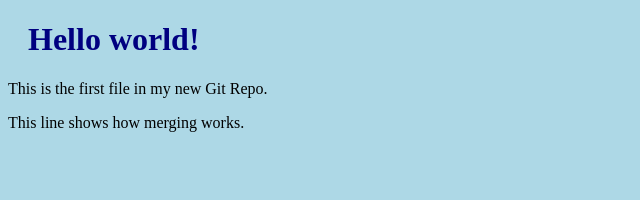
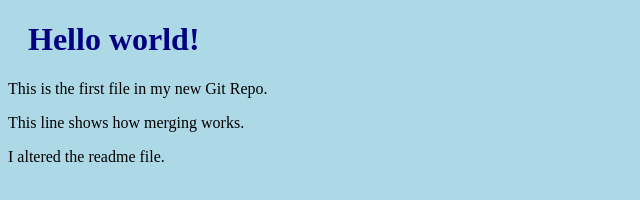
Before and after one commit to Reza-Akhtar/hello-world, a plain HTML site: page index.html in a window 1280 px wide. Shown: the whole page, without its empty margins (0-640 px from the left). Drawn offline with Linux system fonts and the light colour scheme.

Commit message:
Updated readme and index files

```diff
--- a/index.html
+++ b/index.html
@@ -9,5 +9,6 @@
 <h1>Hello world!</h1>
 <p>This is the first file in my new Git Repo.</p>
 <p>This line shows how merging works.</p>
+<p>I altered the readme file.</p>
 </body>
 </html>
```
Also changed, not shown: 1 other file.
